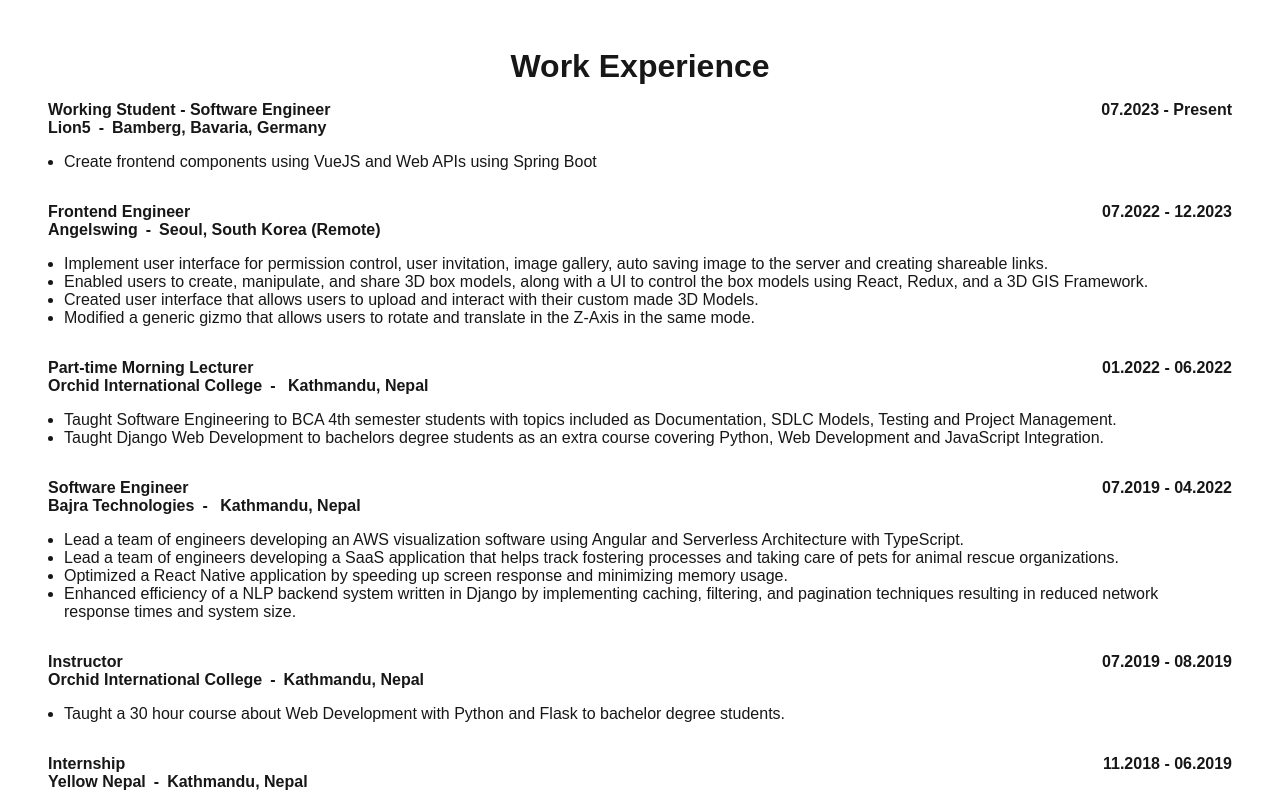
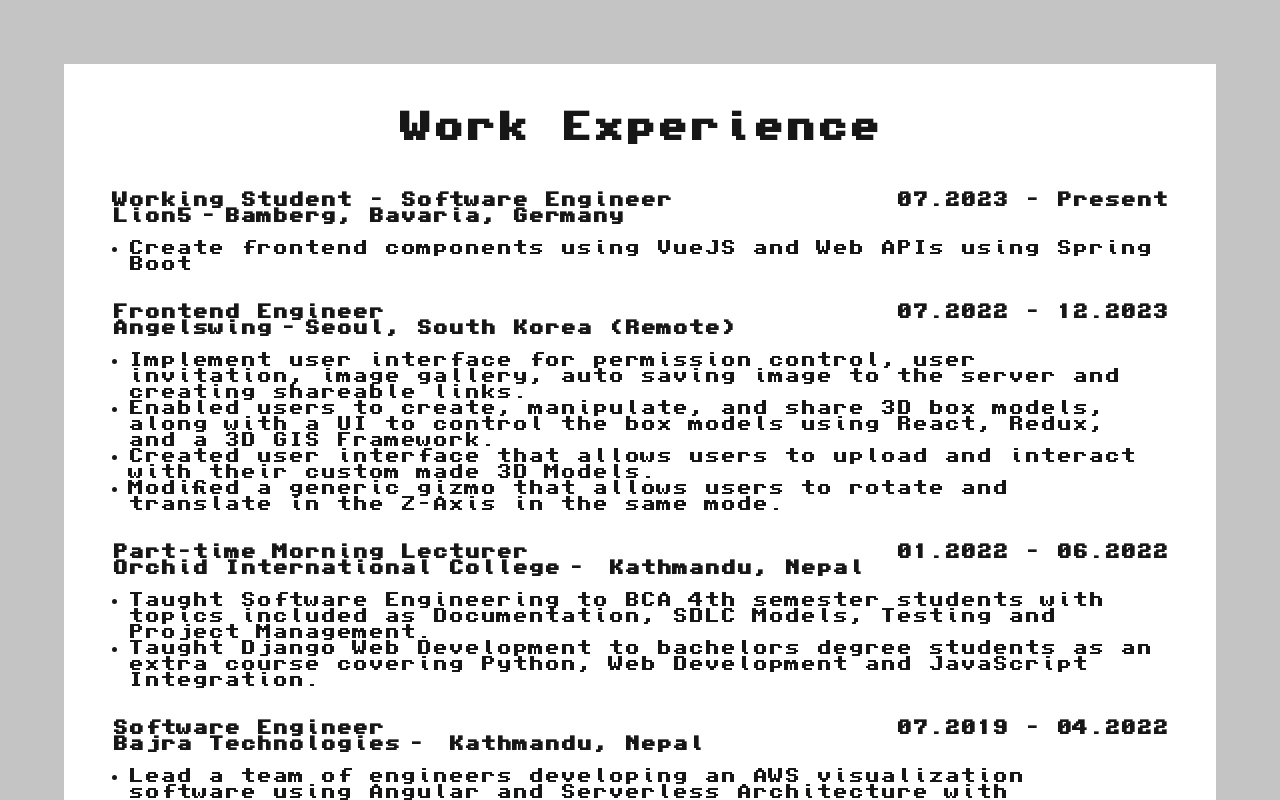
Before and after one commit to animeshrisal/emugrid.com, a Next.js app: page /resume in a window 1280 px wide. Shown: the top 800 px of the page. Built offline with nearby package versions, Linux system fonts and the light colour scheme.

Commit message:
make website retro style

```diff
--- a/app/globals.css
+++ b/app/globals.css
@@ -14,6 +14,8 @@ html,
 body {
   max-width: 100vw;
   overflow-x: hidden;
+  min-height: calc(100vh - 4rem);
+  border: 2rem solid rgb(196, 196, 196);
 }
 
 body {
--- a/app/layout.tsx
+++ b/app/layout.tsx
@@ -2,15 +2,8 @@ import type { Metadata } from "next";
 import localFont from "next/font/local";
 import "./globals.css";
 
-const geistSans = localFont({
-  src: "./fonts/GeistVF.woff",
-  variable: "--font-geist-sans",
-  weight: "100 900",
-});
-const geistMono = localFont({
-  src: "./fonts/GeistMonoVF.woff",
-  variable: "--font-geist-mono",
-  weight: "100 900",
+const commodoreFont = localFont({
+  src: "./fonts/Bescii-Mono.woff",
 });
 
 export const metadata: Metadata = {
@@ -25,7 +18,7 @@ export default function RootLayout({
 }>) {
   return (
     <html lang="en">
-      <body className={`${geistSans.variable} ${geistMono.variable}`}>
+      <body className={`${commodoreFont.className}`}>
         {children}
       </body>
     </html>
--- a/app/page.module.css
+++ b/app/page.module.css
@@ -1,20 +1,4 @@
-.page {
-  --gray-rgb: 0, 0, 0;
-  --gray-alpha-200: rgba(var(--gray-rgb), 0.08);
-  --gray-alpha-100: rgba(var(--gray-rgb), 0.05);
 
-  --button-primary-hover: #383838;
-  --button-secondary-hover: #f2f2f2;
-
-  display: grid;
-  grid-template-rows: 20px 1fr 20px;
-  align-items: center;
-  justify-items: center;
-  min-height: 100svh;
-  padding: 80px;
-  gap: 64px;
-  font-family: var(--font-geist-sans);
-}
 
 @media (prefers-color-scheme: dark) {
   .page {
@@ -28,11 +12,40 @@
 }
 
 .container {
-  margin: 3rem;
+  --gray-rgb: 0, 0, 0;
+  --gray-alpha-200: rgba(var(--gray-rgb), 0.08);
+  --gray-alpha-100: rgba(var(--gray-rgb), 0.05);
+
+  --button-primary-hover: #383838;
+  --button-secondary-hover: #f2f2f2;
+
+  display: flex;
+  justify-content: center;
+  align-items: center;
+  flex-direction: column;
+  padding: 80px;
+  gap: 64px;
+  font-family: var(--font-geist-sans);
+}
+
+.blinking-block {
+  margin-top: 1rem;
+  margin-left: 1rem;
+  width: 1rem; /* Set the width of the block */
+  height: 2rem; /* Set the height of the block */
+  background-color: #e2e2e2; /* Commodore 64 green */
+  display: inline-block; /* Keep it inline or centered */
+  animation: blink 1s steps(1) infinite; /* Blinking animation */
+}
+
+@keyframes blink {
+  50% {
+    opacity: 0; /* Makes the block invisible for a brief moment */
+  }
 }
 
 @media screen and (max-width: 600px) {
   .container {
-  margin: 1rem;
+    margin: 1rem;
   }
 }
--- a/app/projects/page.tsx
+++ b/app/projects/page.tsx
@@ -2,6 +2,6 @@ import styles from './page.module.scss'
 
 export default function Project() {
   return (
-    <div className={styles["test"]}>Test</div>
+    <div className={styles["test"]}>Under construction!</div>
   );
 }
--- a/app/resume/page.module.scss
+++ b/app/resume/page.module.scss
@@ -3,6 +3,7 @@
 }
 
 .container-header {
+  margin-bottom: 3rem;
   display: flex;
   width: 100%;
   flex-direction: row;
```
Also changed, not shown: app/page.tsx (+13 -7 lines), app/fonts/Bescii-Mono.woff (added).
